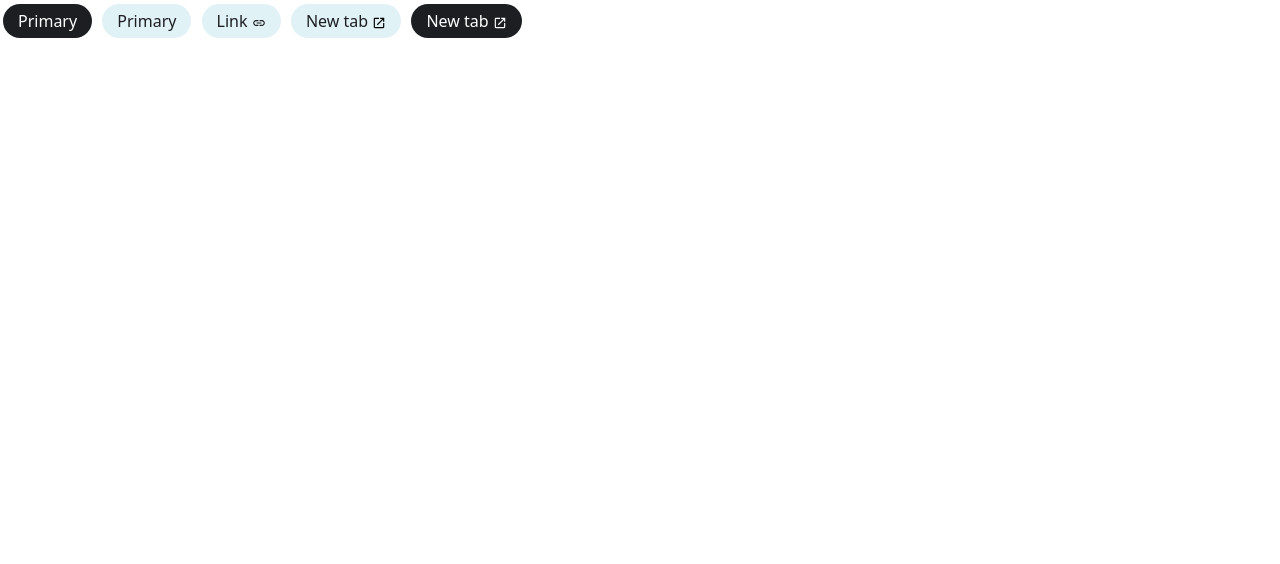
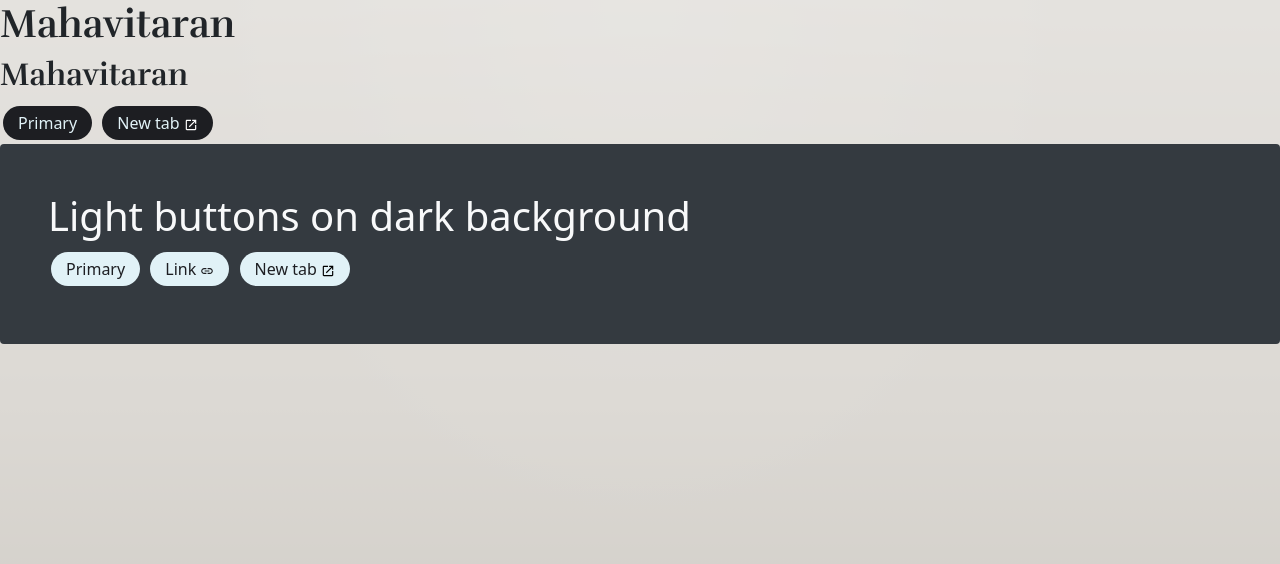
Before and after one commit to txtyash/ebill, a plain HTML site: page components.html in a window 1280 px wide. Drawn offline with nearby package versions, Linux system fonts and the light colour scheme.

Commit message:
Adds gradient background

```diff
--- a/components.html
+++ b/components.html
@@ -10,7 +10,27 @@
     rel="stylesheet"
   />
   <script src="https://cdn.jsdelivr.net/npm/bootstrap@5.0.0-alpha1/dist/js/bootstrap.bundle.min.js"></script>
+  <!-- add cdn link for rufina google font -->
+  <link
+    href="https://fonts.googleapis.com/css2?family=Rufina:wght@700&display=swap"
+    rel="stylesheet"
+  />
   <style>
+    body {
+      height: 100vh;
+      background-color: #dcd9d4;
+      background-image: linear-gradient(
+          to bottom,
+          rgba(255, 255, 255, 0.5) 0%,
+          rgba(0, 0, 0, 0.5) 100%
+        ),
+        radial-gradient(
+          at 50% 0%,
+          rgba(255, 255, 255, 0.1) 0%,
+          rgba(0, 0, 0, 0.5) 50%
+        );
+      background-blend-mode: soft-light, screen;
+    }
     button {
       margin: 4px 3px;
       border-radius: 20px;
@@ -42,7 +62,7 @@
     }
     .dark-btn {
       background-color: #1d1e22;
-      color: #fff;
+      color: #e1f2f7;
     }
     .light-link {
       background-color: #e1f2f7;
@@ -53,19 +73,40 @@
     }
     .dark-link {
       background-color: #1d1e22;
-      color: #fff;
+      color: #e1f2f7;
     }
     .dark-link:hover {
-      color: #fff;
+      color: #e1f2f7;
+    }
+    .fancy-text {
+      font-family: "Rufina", serif;
     }
   </style>
   <body>
-    <!-- Light text on dark background -->
+    <p class="fancy-text h1">Mahavitaran</p>
+    <p class="fancy-text h2">Mahavitaran</p>
+
     <button type="button" class="dark-btn">Primary</button>
-    <!-- Dark text on light background -->
+    <a href="#" class="dark-link">
+      New tab
+      <svg
+        xmlns="http://www.w3.org/2000/svg"
+        x="0px"
+        y="0px"
+        width="14"
+        height="14"
+        viewBox="0 0 24 24"
+        fill="#fff"
+      >
+        <path
+          d="M 5 3 C 3.9069372 3 3 3.9069372 3 5 L 3 19 C 3 20.093063 3.9069372 21 5 21 L 19 21 C 20.093063 21 21 20.093063 21 19 L 21 12 L 19 12 L 19 19 L 5 19 L 5 5 L 12 5 L 12 3 L 5 3 z M 14 3 L 14 5 L 17.585938 5 L 8.2929688 14.292969 L 9.7070312 15.707031 L 19 6.4140625 L 19 10 L 21 10 L 21 3 L 14 3 z"
+        ></path>
+      </svg>
+    </a>
+    <div class="bg-dark h-25 p-5 rounded">
+      <p class="text-light h1">Light buttons on dark background</p>
       <button type="button" class="light-btn">Primary</button>
 
-    <!-- anchor tag with same classes as the above button -->
       <a href="#" class="light-link">
         Link
         <svg
@@ -95,21 +136,6 @@
           ></path>
         </svg>
       </a>
-    <a href="#" class="dark-link">
-      New tab
-      <svg
-        xmlns="http://www.w3.org/2000/svg"
-        x="0px"
-        y="0px"
-        width="14"
-        height="14"
-        viewBox="0 0 24 24"
-        fill="#fff"
-      >
-        <path
-          d="M 5 3 C 3.9069372 3 3 3.9069372 3 5 L 3 19 C 3 20.093063 3.9069372 21 5 21 L 19 21 C 20.093063 21 21 20.093063 21 19 L 21 12 L 19 12 L 19 19 L 5 19 L 5 5 L 12 5 L 12 3 L 5 3 z M 14 3 L 14 5 L 17.585938 5 L 8.2929688 14.292969 L 9.7070312 15.707031 L 19 6.4140625 L 19 10 L 21 10 L 21 3 L 14 3 z"
-        ></path>
-      </svg>
-    </a>
+    </div>
   </body>
 </html>
```
Lines whose indentation alone changed are shown as unchanged.
